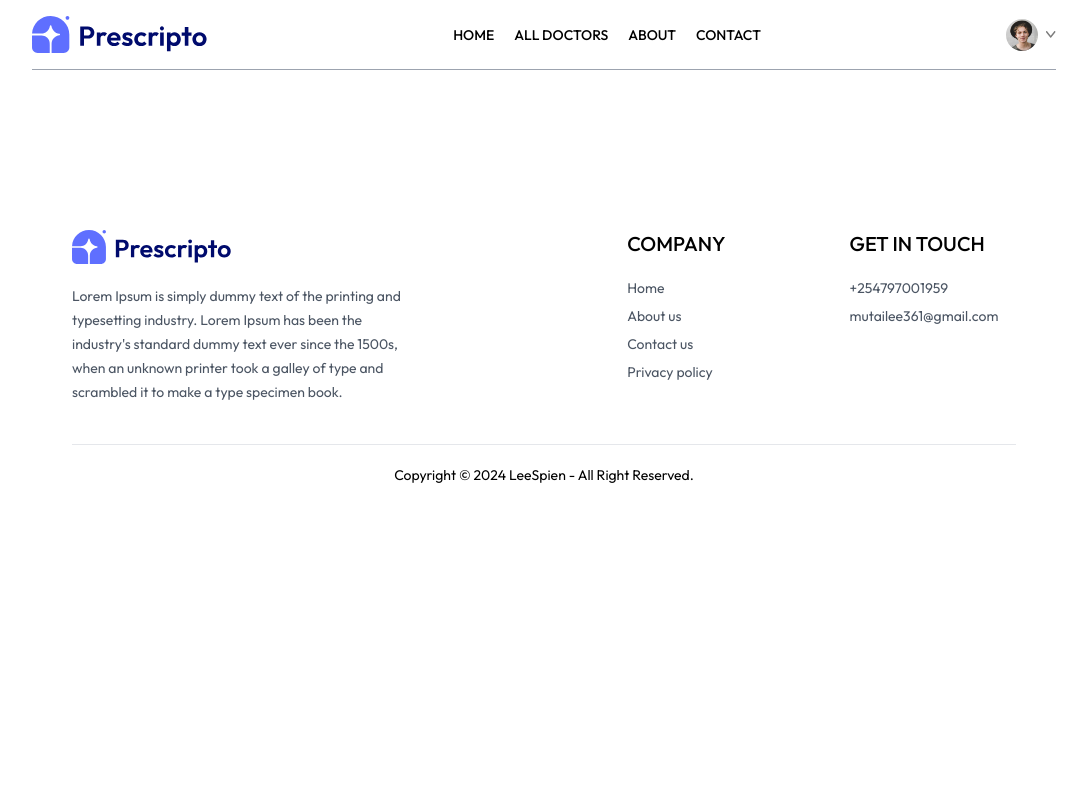
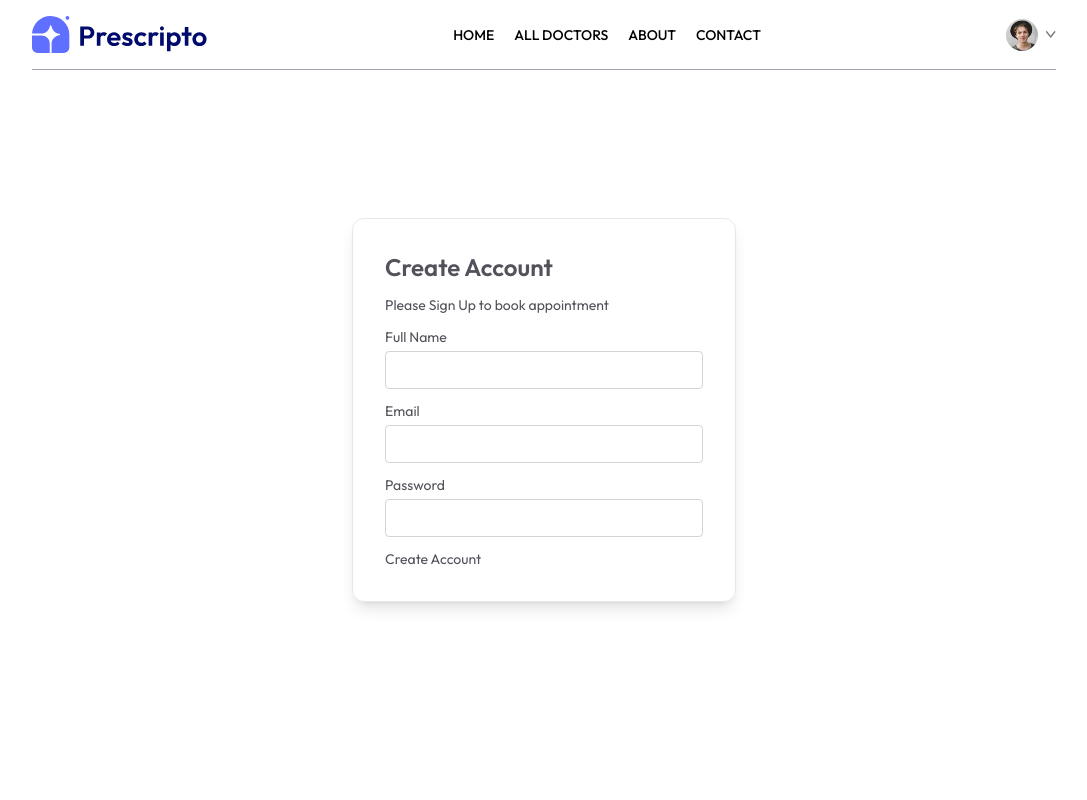
Before and after one commit to leemutai/Doctor-s-App, a React (Vite) app: page /login in a window 1280 px wide. Shown: the top 800 px of the page, without its empty margins (96-1183 px from the left). Built offline with nearby package versions, Linux system fonts and the light colour scheme.

Commit message:
Added Login/Signup form layout with conditional rendering and input handlers.

```diff
--- a/src/pages/Login.jsx
+++ b/src/pages/Login.jsx
@@ -1,10 +1,39 @@
-import React from 'react'
+import React, { useState } from 'react'
 
 const Login = () => {
+
+  const [state,setState] = useState('Sign Up')
+
+  const [email,setEmail] = useState('')
+  const [password,setPassword] = useState('')
+  const [name,setName] = useState('')
+
+  const onSubmitHandler = async (event) => {
+    event.preventDefault();
+  }
+
+
+
   return (
-    <div>
-
-    </div>
+    <form className='min-h-[80vh] flex items-center'>
+      <div className='flex flex-col gap-3 m-auto items-start p-8 min-w-[340px] sm:min-w-96 border rounded-xl text-zinc-600 text-sm shadow-lg'>
+        <p className='text-2xl font-semibold'>{state === 'Sign Up' ? "Create Account" : "Login"}</p>
+        <p>Please {state === 'Sign Up' ? "Sign Up" : "Log in"}  to book appointment</p>
+        <div className='w-full'>
+          <p>Full Name</p>
+          <input className='border border-zinc-300 rounded w-full p-2 mt-1' type="text" onChange={(e)=> setName(e.target.name)} value={name} required/>
+        </div>
+        <div className='w-full'>
+          <p>Email</p>
+          <input className='border border-zinc-300 rounded w-full p-2 mt-1' type="email" onChange={(e)=> setEmail(e.target.name)} value={email} required />
+        </div>
+        <div className='w-full'>
+          <p>Password</p>
+          <input className='border border-zinc-300 rounded w-full p-2 mt-1' type="password" onChange={(e)=> setPassword(e.target.name)} value={password} required />
+        </div>
+        <button>{state === 'Sign Up' ? "Create Account" : "Login"}</button>
+      </div>
+    </form>
   )
 }
 
```
